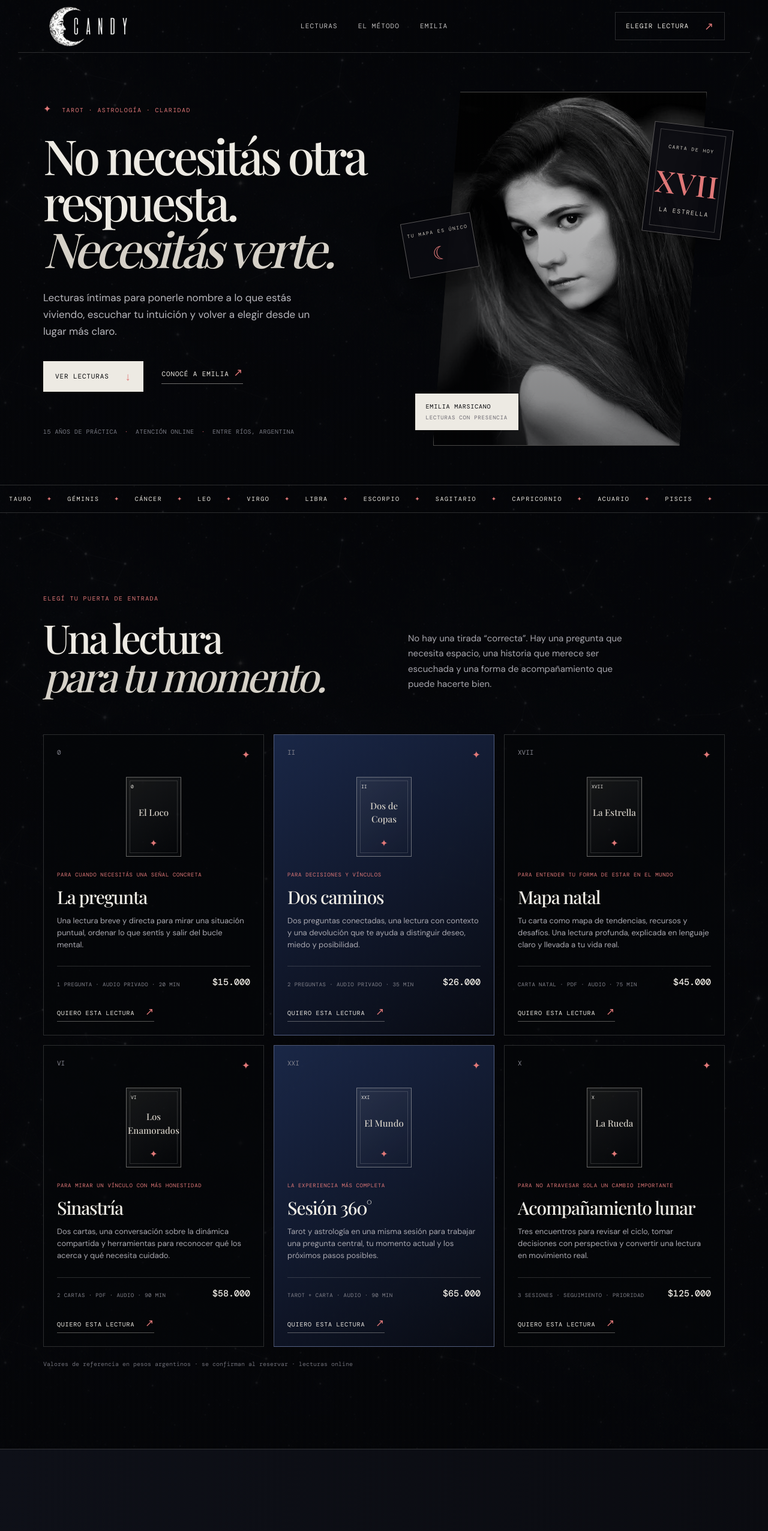
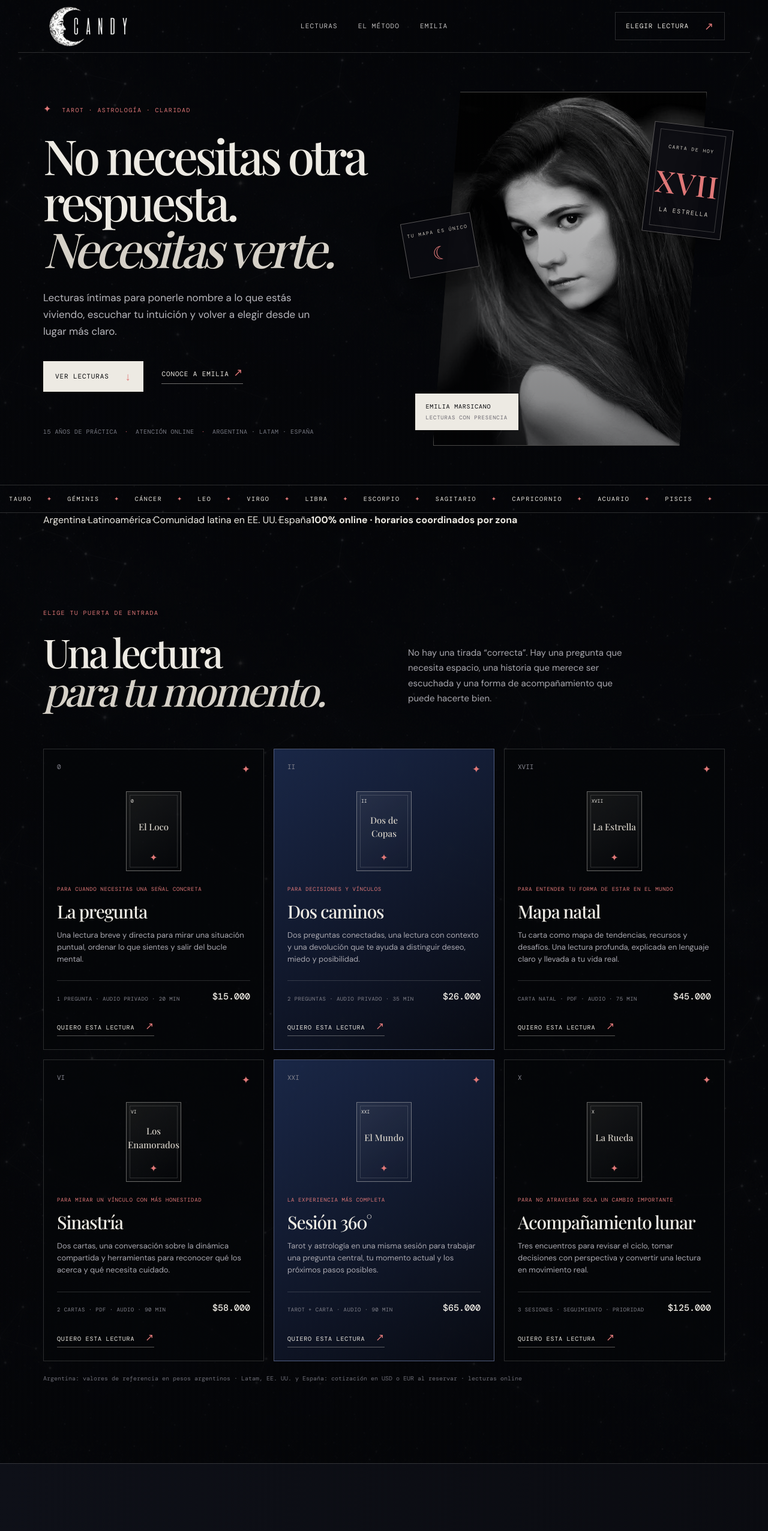
Before and after one commit to deepbrainreset/CandyTarot, a Next.js app: page / in a window 1280 px wide. Shown: the top 2552 px of the page at 60% size. Built offline with nearby package versions, Linux system fonts and the light colour scheme; a web font is replaced by a local one.

Commit message:
Adapt copy for international Spanish markets

```diff
--- a/app/page.tsx
+++ b/app/page.tsx
@@ -1,7 +1,7 @@
 "use client";
 
 const services = [
-  { number: "0", card: "El Loco", title: "La pregunta", eyebrow: "Para cuando necesitás una señal concreta", detail: "Una lectura breve y directa para mirar una situación puntual, ordenar lo que sentís y salir del bucle mental.", includes: "1 pregunta · audio privado · 20 min", price: "$15.000" },
+  { number: "0", card: "El Loco", title: "La pregunta", eyebrow: "Para cuando necesitas una señal concreta", detail: "Una lectura breve y directa para mirar una situación puntual, ordenar lo que sientes y salir del bucle mental.", includes: "1 pregunta · audio privado · 20 min", price: "$15.000" },
   { number: "II", card: "Dos de Copas", title: "Dos caminos", eyebrow: "Para decisiones y vínculos", detail: "Dos preguntas conectadas, una lectura con contexto y una devolución que te ayuda a distinguir deseo, miedo y posibilidad.", includes: "2 preguntas · audio privado · 35 min", price: "$26.000", featured: true },
   { number: "XVII", card: "La Estrella", title: "Mapa natal", eyebrow: "Para entender tu forma de estar en el mundo", detail: "Tu carta como mapa de tendencias, recursos y desafíos. Una lectura profunda, explicada en lenguaje claro y llevada a tu vida real.", includes: "carta natal · PDF · audio · 75 min", price: "$45.000" },
   { number: "VI", card: "Los Enamorados", title: "Sinastría", eyebrow: "Para mirar un vínculo con más honestidad", detail: "Dos cartas, una conversación sobre la dinámica compartida y herramientas para reconocer qué los acerca y qué necesita cuidado.", includes: "2 cartas · PDF · audio · 90 min", price: "$58.000" },
@@ -23,10 +23,10 @@ export default function Home() {
       <section id="inicio" className="hero shell">
         <div className="hero-copy">
           <p className="kicker"><span className="sparkle">✦</span> Tarot · Astrología · Claridad</p>
-          <h1>No necesitás otra respuesta.<br /><em>Necesitás verte.</em></h1>
+          <h1>No necesitas otra respuesta.<br /><em>Necesitas verte.</em></h1>
           <p className="hero-lede">Lecturas íntimas para ponerle nombre a lo que estás viviendo, escuchar tu intuición y volver a elegir desde un lugar más claro.</p>
-          <div className="hero-actions"><a className="button button-solid" href="#lecturas">Ver lecturas <span>↓</span></a><a className="quiet-link" href="https://www.tiktok.com/@emiliamarsicano" target="_blank" rel="noreferrer">Conocé a Emilia <span>↗</span></a></div>
-          <div className="proof-row"><span>15 años de práctica</span><i>·</i><span>Atención online</span><i>·</i><span>Entre Ríos, Argentina</span></div>
+          <div className="hero-actions"><a className="button button-solid" href="#lecturas">Ver lecturas <span>↓</span></a><a className="quiet-link" href="https://www.tiktok.com/@emiliamarsicano" target="_blank" rel="noreferrer">Conoce a Emilia <span>↗</span></a></div>
+          <div className="proof-row"><span>15 años de práctica</span><i>·</i><span>Atención online</span><i>·</i><span>Argentina · Latam · España</span></div>
         </div>
         <div className="hero-portrait">
           <div className="portrait-frame"><img src="/emilia.jpg" alt="Emilia Marsicano" /></div>
@@ -38,23 +38,25 @@ export default function Home() {
 
       <div className="marquee" aria-hidden="true"><div className="marquee-track">ARIES <span>✦</span> TAURO <span>✦</span> GÉMINIS <span>✦</span> CÁNCER <span>✦</span> LEO <span>✦</span> VIRGO <span>✦</span> LIBRA <span>✦</span> ESCORPIO <span>✦</span> SAGITARIO <span>✦</span> CAPRICORNIO <span>✦</span> ACUARIO <span>✦</span> PISCIS <span>✦</span></div></div>
 
+      <div className="market-strip"><div className="shell market-strip-inner"><span>Argentina</span><i>·</i><span>Latinoamérica</span><i>·</i><span>Comunidad latina en EE. UU.</span><i>·</i><span>España</span><b>100% online · horarios coordinados por zona</b></div></div>
+
       <section id="lecturas" className="readings shell section">
-        <div className="section-heading"><div><p className="kicker">Elegí tu puerta de entrada</p><h2>Una lectura<br /><em>para tu momento.</em></h2></div><p className="section-note">No hay una tirada “correcta”. Hay una pregunta que necesita espacio, una historia que merece ser escuchada y una forma de acompañamiento que puede hacerte bien.</p></div>
+        <div className="section-heading"><div><p className="kicker">Elige tu puerta de entrada</p><h2>Una lectura<br /><em>para tu momento.</em></h2></div><p className="section-note">No hay una tirada “correcta”. Hay una pregunta que necesita espacio, una historia que merece ser escuchada y una forma de acompañamiento que puede hacerte bien.</p></div>
         <div className="service-grid">{services.map((service) => <article className={`service-card ${service.featured ? "service-card-featured" : ""}`} key={service.title}><div className="card-head"><span className="card-number">{service.number}</span><span className="card-suit">✦</span></div><div className="mini-tarot"><span>{service.number}</span><b>{service.card}</b><i>✦</i></div><div className="service-copy"><p className="service-eyebrow">{service.eyebrow}</p><h3>{service.title}</h3><p>{service.detail}</p></div><div className="service-foot"><span>{service.includes}</span><strong>{service.price}</strong></div><a className="service-link" href="#reservar">Quiero esta lectura <span>↗</span></a></article>)}</div>
-        <p className="price-note">Valores de referencia en pesos argentinos · se confirman al reservar · lecturas online</p>
+        <p className="price-note">Argentina: valores de referencia en pesos argentinos · Latam, EE. UU. y España: cotización en USD o EUR al reservar · lecturas online</p>
       </section>
 
-      <section id="metodo" className="method section"><div className="shell method-inner"><div className="method-title"><p className="kicker">La experiencia Candy Tarot</p><h2>Menos ruido.<br /><em>Más lectura.</em></h2></div><div className="method-copy"><p>Una consulta no tiene que asustarte ni decirte qué hacer. Puede ayudarte a mirar la escena completa, reconocer patrones y encontrar una pregunta mejor.</p><div className="method-points"><div><span>01</span><strong>Preparación</strong><p>Antes de encontrarnos, recibo tu pregunta y el contexto que quieras compartir.</p></div><div><span>02</span><strong>Lectura</strong><p>Tarot y astrología se traducen a una conversación clara, cálida y sin respuestas prefabricadas.</p></div><div><span>03</span><strong>Integración</strong><p>Te llevás una devolución para volver a escuchar cuando necesites perspectiva.</p></div></div></div></div></section>
+      <section id="metodo" className="method section"><div className="shell method-inner"><div className="method-title"><p className="kicker">La experiencia Candy Tarot</p><h2>Menos ruido.<br /><em>Más lectura.</em></h2></div><div className="method-copy"><p>Una consulta no tiene que asustarte ni decirte qué hacer. Puede ayudarte a mirar la escena completa, reconocer patrones y encontrar una pregunta mejor.</p><div className="method-points"><div><span>01</span><strong>Preparación</strong><p>Antes de encontrarnos, recibo tu pregunta y el contexto que quieras compartir.</p></div><div><span>02</span><strong>Lectura</strong><p>Tarot y astrología se traducen a una conversación clara, cálida y sin respuestas prefabricadas.</p></div><div><span>03</span><strong>Integración</strong><p>Te llevas una devolución para volver a escuchar cuando necesites perspectiva.</p></div></div></div></div></section>
 
       <section className="zodiac-section section" aria-label="Los doce signos del zodíaco"><div className="shell zodiac-layout"><div><p className="kicker">El atlas de tu cielo</p><h2>Tu historia<br /><em>tiene capas.</em></h2><p className="zodiac-copy">La carta natal no te encierra en una etiqueta. Te da un lenguaje para entender tus ritmos, tus tensiones y tus recursos.</p><a className="quiet-link light-link" href="#lecturas">Explorar una lectura <span>↗</span></a></div><div className="zodiac-cloud">{zodiac.map(([symbol, sign], index) => <span className={`zodiac-item zodiac-${index + 1}`} key={sign}><b>{symbol}</b>{sign}</span>)}<div className="zodiac-orbit orbit-a" /><div className="zodiac-orbit orbit-b" /><div className="zodiac-center">✦<small>lo que<br />te mueve</small></div></div></div></section>
 
-      <section id="emilia" className="about shell section"><div className="about-image"><img src="/emilia.jpg" alt="Retrato en blanco y negro de Emilia Marsicano" /><span className="image-caption">Entre Ríos · Argentina</span></div><div className="about-copy"><p className="kicker">Detrás de las cartas</p><h2>Hola, soy<br /><em>Emilia.</em></h2><p>Leo tarot desde hace alrededor de 15 años y construí Candy Tarot para ofrecer un lugar de escucha, intuición y claridad. Mi forma de leer no busca imponerte un destino: busca ayudarte a entender dónde estás parada y qué posibilidades se abren frente a vos.</p><p>Trabajo online, con tiempo y presencia. Cada lectura parte de tu pregunta real —no de una respuesta en serie— y termina con algo que podés llevarte a tu vida cotidiana.</p><a className="quiet-link" href="https://www.tiktok.com/@emiliamarsicano" target="_blank" rel="noreferrer">Ver contenido en TikTok <span>↗</span></a></div></section>
+      <section id="emilia" className="about shell section"><div className="about-image"><img src="/emilia.jpg" alt="Retrato en blanco y negro de Emilia Marsicano" /><span className="image-caption">Entre Ríos · Argentina</span></div><div className="about-copy"><p className="kicker">Detrás de las cartas</p><h2>Hola, soy<br /><em>Emilia.</em></h2><p>Leo tarot desde hace alrededor de 15 años y creé Candy Tarot para ofrecer un lugar de escucha, intuición y claridad. Mi forma de leer no busca imponerte un destino: busca ayudarte a entender dónde estás y qué posibilidades se abren ante ti.</p><p>Trabajo online, con tiempo y presencia. Cada lectura parte de tu pregunta real —no de una respuesta en serie— y termina con algo que puedes llevarte a tu vida cotidiana.</p><a className="quiet-link" href="https://www.tiktok.com/@emiliamarsicano" target="_blank" rel="noreferrer">Ver contenido en TikTok <span>↗</span></a></div></section>
 
-      <section id="reservar" className="booking section"><div className="shell booking-inner"><div><p className="kicker">¿Empezamos?</p><h2>Traé tu pregunta.<br /><em>El resto lo vemos juntas.</em></h2></div><div className="booking-copy"><p>Contame brevemente qué querés mirar y te voy a recomendar la lectura que mejor se ajuste a tu momento. Sin presión, sin respuestas automáticas.</p><a className="button button-light" href="https://www.tiktok.com/@emiliamarsicano" target="_blank" rel="noreferrer">Escribirle a Emilia <span>↗</span></a><small>Las reservas se coordinan por mensaje directo en TikTok. Atención online.</small></div></div></section>
+      <section id="reservar" className="booking section"><div className="shell booking-inner"><div><p className="kicker">¿Empezamos?</p><h2>Trae tu pregunta.<br /><em>El resto lo vemos en conjunto.</em></h2></div><div className="booking-copy"><p>Cuéntame brevemente qué quieres mirar y te recomendaré la lectura que mejor se ajuste a tu momento. Sin presión, sin respuestas automáticas.</p><a className="button button-light" href="https://www.tiktok.com/@emiliamarsicano" target="_blank" rel="noreferrer">Consultar disponibilidad <span>↗</span></a><small>Las reservas se coordinan por mensaje directo en TikTok. Puedes pagar en ARS, USD o EUR según tu país.</small></div></div></section>
 
-      <section id="preguntas" className="faq shell section"><div><p className="kicker">Antes de reservar</p><h2>Preguntas<br /><em>honestas.</em></h2></div><div className="faq-list"><details open><summary>¿Cómo recibo mi lectura?<span>+</span></summary><p>Las sesiones se coordinan online. Recibís las indicaciones por mensaje directo y, según el servicio, un audio y/o un PDF para volver a escuchar tu lectura.</p></details><details><summary>¿Necesito saber mi hora de nacimiento?<span>+</span></summary><p>Para una carta natal o una sinastría, la hora mejora la precisión del mapa. Si no la sabés, podemos empezar por una lectura de tarot.</p></details><details><summary>¿El tarot predice el futuro?<span>+</span></summary><p>Lo usamos como una herramienta simbólica de reflexión y orientación. No reemplaza atención médica, psicológica, legal o financiera, ni toma decisiones por vos.</p></details><details><summary>¿Puedo hacer una pregunta sobre otra persona?<span>+</span></summary><p>Podemos mirar la dinámica del vínculo y tu lugar en ella, siempre cuidando tu autonomía y evitando presentar como hechos lo que no puede verificarse.</p></details></div></section>
+      <section id="preguntas" className="faq shell section"><div><p className="kicker">Antes de reservar</p><h2>Preguntas<br /><em>honestas.</em></h2></div><div className="faq-list"><details open><summary>¿Cómo recibo mi lectura?<span>+</span></summary><p>Las sesiones se coordinan online. Recibes las indicaciones por mensaje directo y, según el servicio, un audio y/o un PDF para volver a escuchar tu lectura.</p></details><details><summary>¿Necesito saber mi hora de nacimiento?<span>+</span></summary><p>Para una carta natal o una sinastría, la hora mejora la precisión del mapa. Si no la sabes, podemos empezar por una lectura de tarot.</p></details><details><summary>¿El tarot predice el futuro?<span>+</span></summary><p>Lo usamos como una herramienta simbólica de reflexión y orientación. No reemplaza atención médica, psicológica, legal o financiera, ni toma decisiones por ti.</p></details><details><summary>¿Puedo hacer una pregunta sobre otra persona?<span>+</span></summary><p>Podemos mirar la dinámica del vínculo y tu lugar en ella, siempre cuidando tu autonomía y evitando presentar como hechos lo que no puede verificarse.</p></details></div></section>
 
-      <footer className="footer"><div className="shell footer-inner"><a className="brand" href="#inicio"><img src="/candy-tarot-logo.png" alt="Candy Tarot" /></a><p>Un lugar para volver a vos.</p><a href="https://www.tiktok.com/@emiliamarsicano" target="_blank" rel="noreferrer">TikTok @emiliamarsicano ↗</a><small>© 2026 Candy Tarot</small></div></footer>
+      <footer className="footer"><div className="shell footer-inner"><a className="brand" href="#inicio"><img src="/candy-tarot-logo.png" alt="Candy Tarot" /></a><p>Un lugar para volver a ti.</p><a href="https://www.tiktok.com/@emiliamarsicano" target="_blank" rel="noreferrer">TikTok @emiliamarsicano ↗</a><small>© 2026 Candy Tarot</small></div></footer>
     </main>
   );
 }
```
